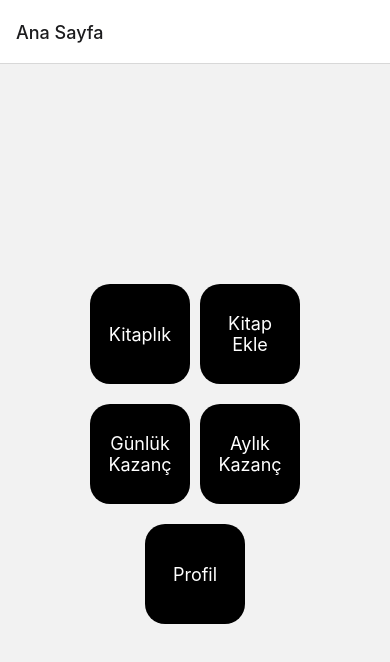
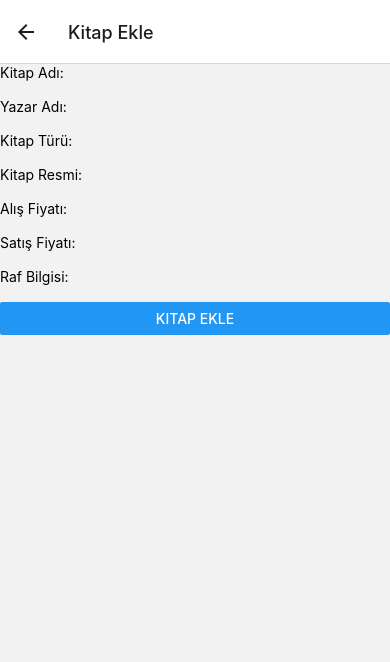
Before and after one commit to SerdarEmirBOSTANCI/Sahaf-Uygulamasi, a React Native app in the folder sahafimMobil/: screen /KitapEkle in a window 390 px wide. Shown: the top 662 px of the page. Built offline with nearby package versions, Linux system fonts and the light colour scheme.

Commit message:
4. Kontrol
Kitap Ekle sayfasının taslağı hazırlandı

```diff
--- a/sahafimMobil/App.js
+++ b/sahafimMobil/App.js
@@ -1,10 +1,9 @@
-// App.js
-
 import React from 'react';
 import { NavigationContainer } from '@react-navigation/native';
 import { createStackNavigator } from '@react-navigation/stack';
 import HomePage from './screens/homePage'; // HomePage dosyanızın yolunu doğru şekilde vermelisiniz.
 import KitaplikPage from './screens/kitaplikPage'; // KitaplikPage dosyanızın yolunu doğru şekilde vermelisiniz.
+import KitapEklePage from './screens/kitapEklePage';
 
 const Stack = createStackNavigator();
 
@@ -22,6 +21,11 @@ function App() {
           component={KitaplikPage}
           options={{ title: 'Kitaplık' }}
         />
+        <Stack.Screen
+          name="KitapEkle"
+          component={KitapEklePage}
+          options={{ title: 'Kitap Ekle' }}
+        />
       </Stack.Navigator>
     </NavigationContainer>
   );
--- a/sahafimMobil/package.json
+++ b/sahafimMobil/package.json
@@ -11,6 +11,8 @@
   "dependencies": {
     "@react-native-community/masked-view": "^0.1.11",
     "@react-navigation/native": "^6.1.17",
+    "@react-navigation/native-stack": "^6.9.26",
+    "@react-navigation/stack": "^6.3.29",
     "expo": "~50.0.14",
     "expo-status-bar": "~1.11.1",
     "react": "18.2.0",
--- a/sahafimMobil/screens/homePage.js
+++ b/sahafimMobil/screens/homePage.js
@@ -11,7 +11,10 @@ const HomaPage = ({ navigation }) => {
         >
           <Text style={styles.buttonText}>Kitaplık</Text>
         </TouchableOpacity>
-        <TouchableOpacity style={styles.button}>
+        <TouchableOpacity
+          style={styles.button}
+          onPress={() => navigation.navigate('KitapEkle')}
+        >
           <Text style={styles.buttonText}>Kitap Ekle</Text>
         </TouchableOpacity>
       </View>
--- /dev/null
+++ b/sahafimMobil/screens/kitapEklePage.js
@@ -0,0 +1,81 @@
+import React, { useState } from 'react';
+import { View, Text, TextInput, Button } from 'react-native';
+
+const KitapEklePage = () => {
+  const [kitapAdi, setKitapAdi] = useState('');
+  const [yazarAdi, setYazarAdi] = useState('');
+  const [kitapTuru, setKitapTuru] = useState('');
+  const [kitapResmi, setKitapResmi] = useState('');
+  const [alisFiyati, setAlisFiyati] = useState('');
+  const [satisFiyati, setSatisFiyati] = useState('');
+  const [rafBilgisi, setRafBilgisi] = useState('');
+
+  const handleKitapEkle = () => {
+    console.log({
+      kitapAdi,
+      yazarAdi,
+      kitapTuru,
+      kitapResmi,
+      alisFiyati,
+      satisFiyati,
+      rafBilgisi
+    });
+
+    // Kitap eklendikten sonra formları sıfırla
+    setKitapAdi('');
+    setYazarAdi('');
+    setKitapTuru('');
+    setKitapResmi('');
+    setAlisFiyati('');
+    setSatisFiyati('');
+    setRafBilgisi('');
+  };
+
+  return (
+    <View>
+      <Text>Kitap Adı:</Text>
+      <TextInput
+        value={kitapAdi}
+        onChangeText={setKitapAdi}
+      />
+      <Text>Yazar Adı:</Text>
+      <TextInput
+        value={yazarAdi}
+        onChangeText={setYazarAdi}
+      />
+      <Text>Kitap Türü:</Text>
+      <TextInput
+        value={kitapTuru}
+        onChangeText={setKitapTuru}
+      />
+      <Text>Kitap Resmi:</Text>
+      <TextInput
+        value={kitapResmi}
+        onChangeText={setKitapResmi}
+      />
+      <Text>Alış Fiyatı:</Text>
+      <TextInput
+        value={alisFiyati}
+        onChangeText={setAlisFiyati}
+        keyboardType="numeric"
+      />
+      <Text>Satış Fiyatı:</Text>
+      <TextInput
+        value={satisFiyati}
+        onChangeText={setSatisFiyati}
+        keyboardType="numeric"
+      />
+      <Text>Raf Bilgisi:</Text>
+      <TextInput
+        value={rafBilgisi}
+        onChangeText={setRafBilgisi}
+      />
+      <Button
+        title="Kitap Ekle"
+        onPress={handleKitapEkle}
+      />
+    </View>
+  );
+};
+
+export default KitapEklePage;
```
Also changed, not shown: 1 other file (tests, documents, lock files or other folders).
